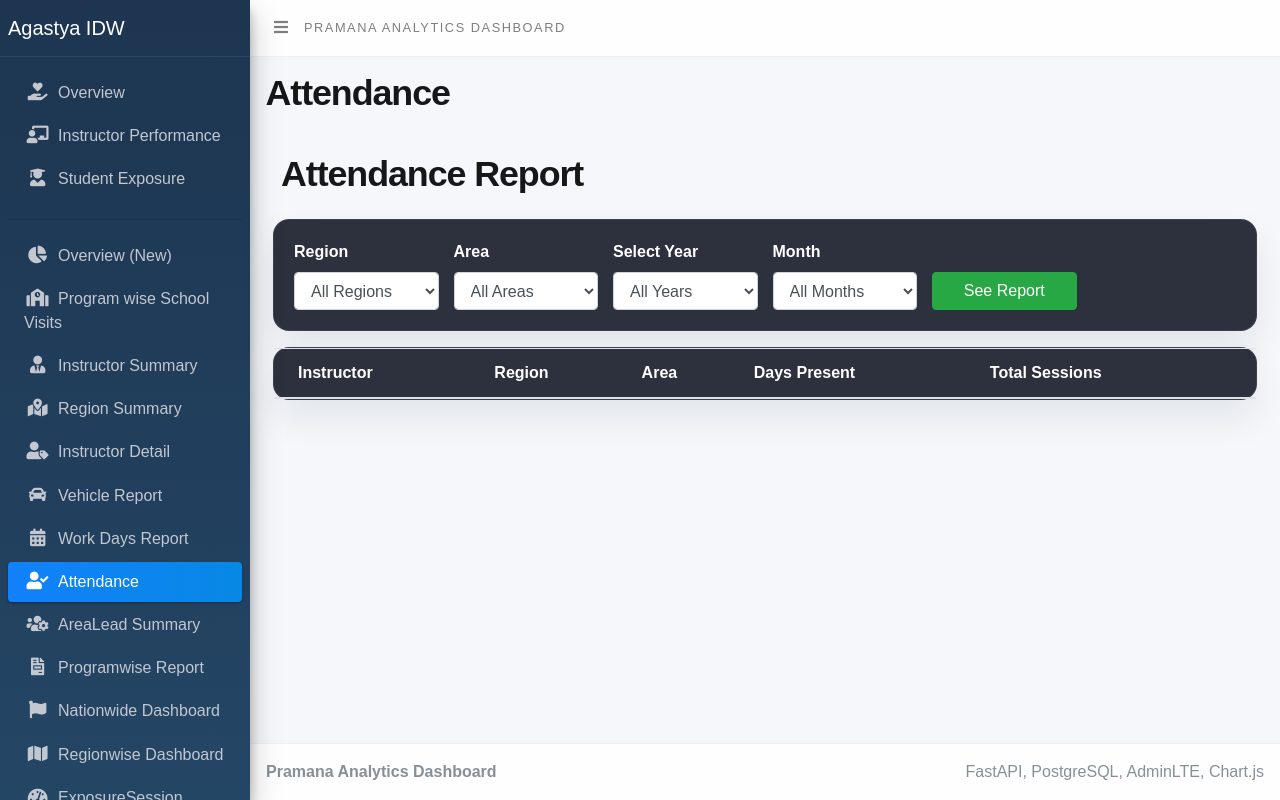
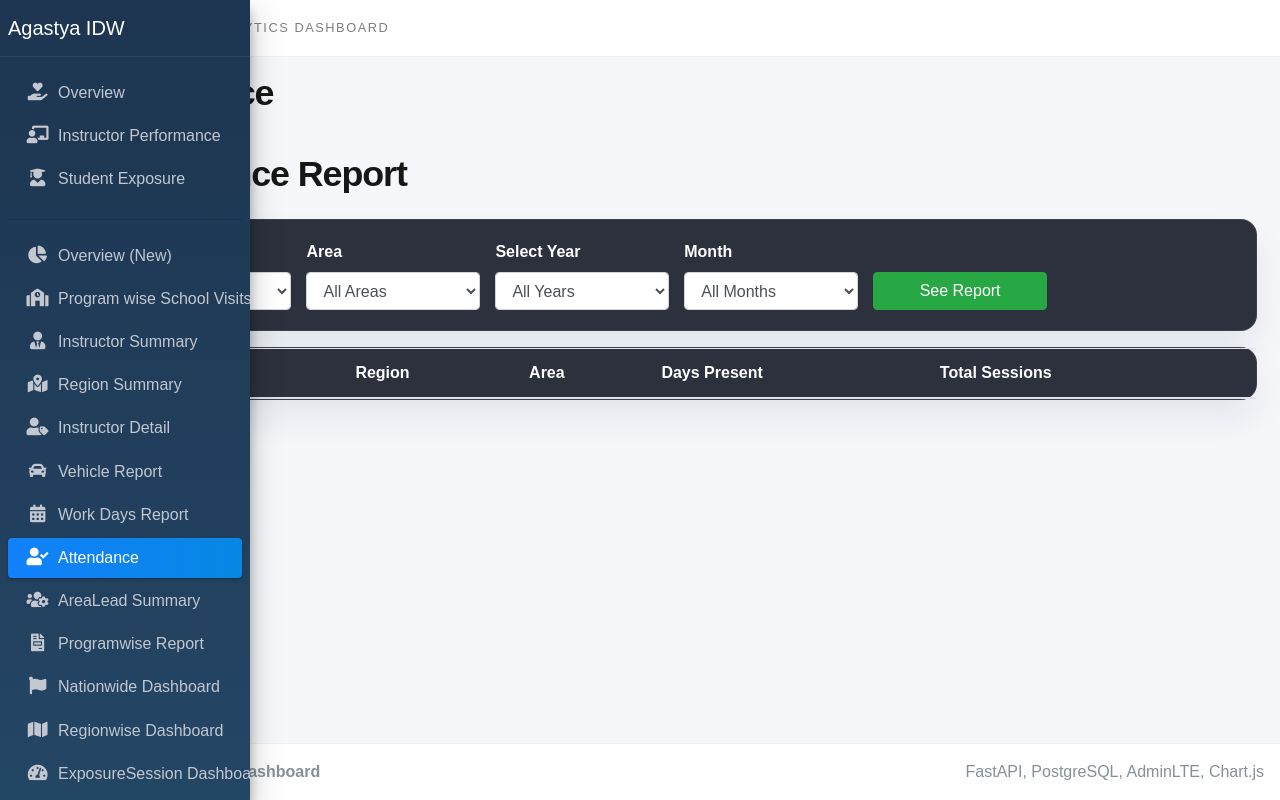
Before and after one commit to Shashwath-K/idw_preview, a FastAPI app: page /attendance in a window 1280 px wide. Run offline with FastAPI, Linux system fonts and the light colour scheme; data that the repository does not hold is empty; some libraries are stand-ins or nearby versions.

Commit message:
Stylesheet updated making sidebar collapsed by default

```diff
--- a/frontend/templates/base.html
+++ b/frontend/templates/base.html
@@ -4,14 +4,11 @@
     <meta charset="utf-8">
     <meta name="viewport" content="width=device-width, initial-scale=1">
     <title>Pramana | {{ page_title }}</title>
-    <link rel="preconnect" href="https://fonts.googleapis.com">
-    <link rel="preconnect" href="https://fonts.gstatic.com" crossorigin>
-    <link href="https://fonts.googleapis.com/css2?family=Manrope:wght@400;500;600;700;800&family=Space+Grotesk:wght@500;700&display=swap" rel="stylesheet">
     <link rel="stylesheet" href="https://cdnjs.cloudflare.com/ajax/libs/font-awesome/5.15.4/css/all.min.css">
     <link rel="stylesheet" href="https://cdn.jsdelivr.net/npm/admin-lte@3.2/dist/css/adminlte.min.css">
     <link rel="stylesheet" href="{{ url_for('static', path='css/app.css') }}">
 </head>
-<body class="hold-transition sidebar-mini layout-fixed" data-page="{{ page_id }}">
+<body class="hold-transition sidebar-mini layout-fixed sidebar-collapse" data-page="{{ page_id }}">
 <div class="wrapper">
     {% include "partials/navbar.html" %}
     {% include "partials/sidebar.html" %}
```
